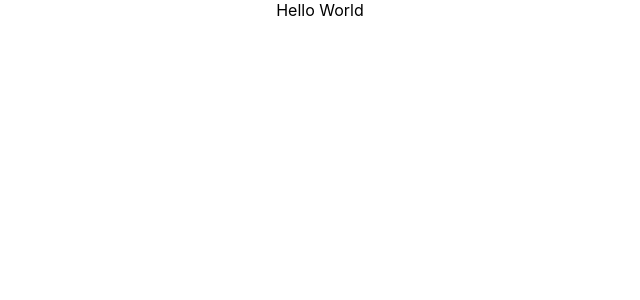
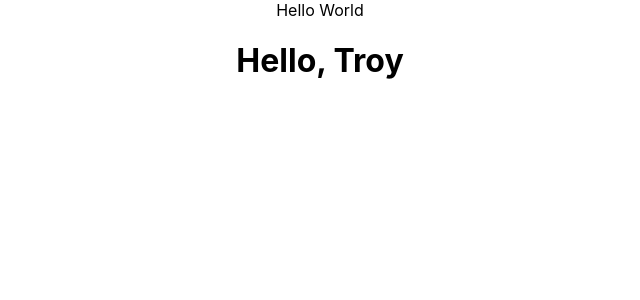
Before and after one commit to troycampano/sandbox-react-typescript, a React (Create React App) app: page / in a window 1280 px wide. Shown: the top 300 px of the page, without its empty margins (320-960 px from the left). Built offline with nearby package versions, Linux system fonts and the light colour scheme.

Commit message:
Added component

```diff
--- a/src/App.tsx
+++ b/src/App.tsx
@@ -1,11 +1,20 @@
 import React from 'react';
 import logo from './logo.svg';
 import './App.css';
+
+type Props = {
+  name: string;
+}
+
+function Welcome(props: Props) {
+  return <h1>Hello, {props.name}</h1>;
+}
 
 function App() {
   return (
     <div className="App">
       Hello World
+      <Welcome name="Troy" />
     </div>
   );
 }
```
